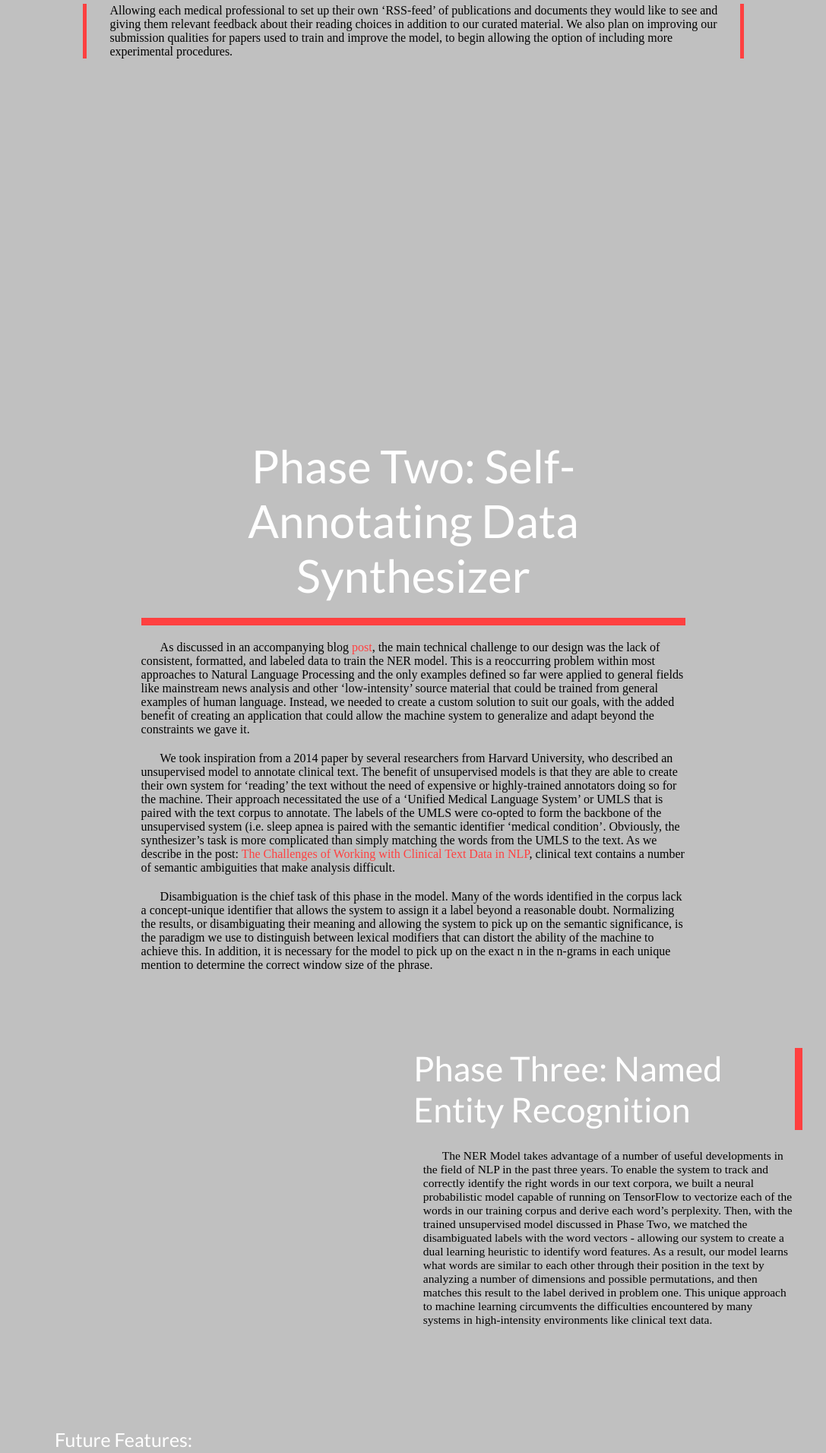
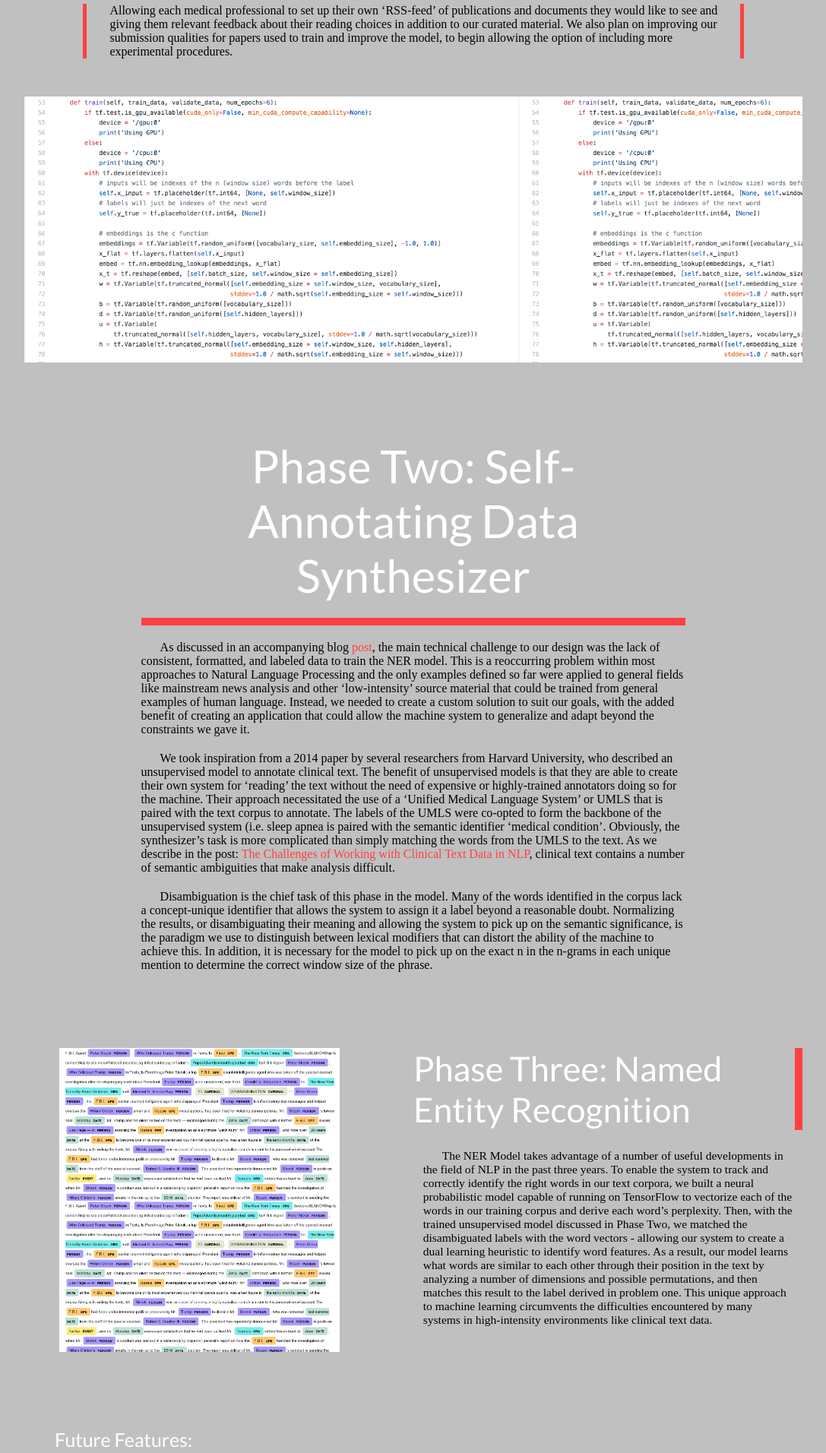
Before and after one commit to ncaldwell17/Mercury, a plain HTML site: page docs/index.html in a window 1280 px wide. Shown: the part 1100-3012 px from the top of the page at 76% size, without its empty margins (96-1183 px from the left). Drawn offline with Linux system fonts and the light colour scheme; the site is published under a folder, as on GitHub Pages, so addresses that start at the root find nothing; a script that the page names is missing; a web font is replaced by a local one.

Commit message:
fixed images

```diff
--- a/docs/index.css
+++ b/docs/index.css
@@ -196,7 +196,7 @@ backface-visibility: hidden;
 #firstPhoto {
     height: 350px;
     margin-top: 50px;
-    background-image: url(/images/codeBackground.png);
+    background-image: url(images/codeBackground.png);
     background-size: contain;
 }
 
@@ -236,7 +236,7 @@ backface-visibility: hidden;
     width: 80%;
     height: 100%;
     margin: auto;
-    background-image: url(/images/spacy.png);
+    background-image: url(images/spacy.png);
     background-size: contain;
 }
 
--- a/docs/index.html
+++ b/docs/index.html
@@ -82,7 +82,7 @@
                             <div class="subtitle">Phase Five: Graph  Database Warehousing</div>
                             <div class="intro">Graph databases are a novel method of data storage that not only allows a system to react 5X faster than relational databases, but can also begin interpreting relationships in the data by itself.</div>
                         </div>
-                        <div class="rightHalf" style="background-image: url(/images/neo4j.png); background-size: contain; margin-top: 25px;">
+                        <div class="rightHalf" style="background-image: url(images/neo4j.png); background-size: contain; margin-top: 25px;">
                         </div>
                     </div>
                     <div class="someContent" style="height: 500px; margin-top: 100px;">
```
